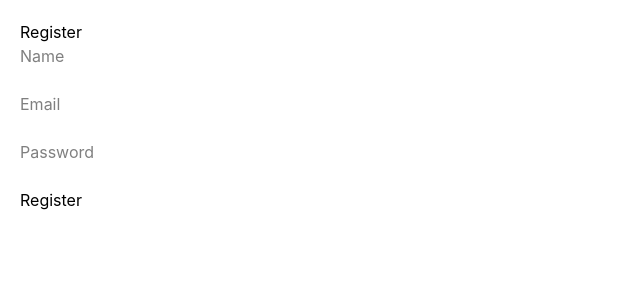
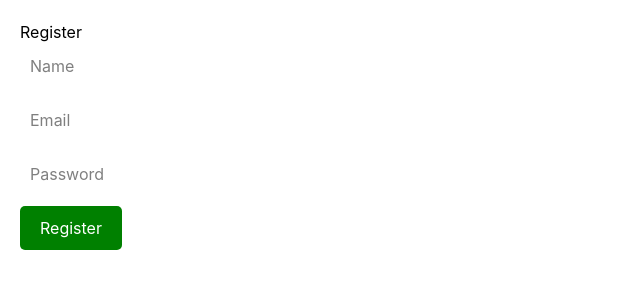
Before and after one commit to phatc541-tech/notes-app, a React (Vite) app in the folder client/: page /register in a window 1280 px wide. Shown: the top 300 px of the page, without its empty margins (0-640 px from the left). Built offline with nearby package versions, Linux system fonts and the light colour scheme.

Commit message:
finish local app

```diff
--- a/client/src/pages/Login.jsx
+++ b/client/src/pages/Login.jsx
@@ -1,66 +1,128 @@
-import { useState } from "react"
-import api from "../services/api"
+import { useState } from "react";
 
-export default function Login() {
+import { useNavigate } from "react-router-dom";
 
-  const [email, setEmail] = useState("")
-  const [password, setPassword] = useState("")
+import api from "../services/api";
+
+function Login() {
+
+  const navigate = useNavigate();
+
+  // =====================
+  // STATES
+  // =====================
+
+  const [email, setEmail] = useState("");
+
+  const [password, setPassword] = useState("");
+
+  // =====================
+  // LOGIN
+  // =====================
 
   const handleLogin = async (e) => {
 
-    e.preventDefault()
+    e.preventDefault();
 
     try {
 
-      const res = await api.post("/auth/login", {
-        email,
-        password
-      })
-      localStorage.setItem("token", res.data.token);
-      alert("Login Success")
+      const res = await api.post(
 
+        "/auth/login",
 
-      console.log(res.data)
+        {
+          email,
+          password
+        }
+
+      );
+
+      console.log(res.data);
+
+      localStorage.setItem(
+        "token",
+        res.data.token
+      );
+
+      alert("Login Success");
+
+      navigate("/");
 
     } catch (error) {
 
-      console.log(error)
+      console.log(error);
 
-      alert("Login Failed")
+      alert("Login Failed");
 
     }
-  }
+
+  };
 
   return (
 
-    <div>
+    <div
+      style={{
+        padding: "20px"
+      }}
+    >
 
       <h1>Login</h1>
 
       <form onSubmit={handleLogin}>
 
+        {/* EMAIL */}
+
         <input
           type="email"
           placeholder="Email"
-          onChange={(e) => setEmail(e.target.value)}
+          value={email}
+          onChange={(e) =>
+            setEmail(e.target.value)
+          }
+          style={{
+            width: "300px",
+            padding: "10px",
+            marginBottom: "10px"
+          }}
         />
 
         <br />
 
+        {/* PASSWORD */}
+
         <input
           type="password"
           placeholder="Password"
-          onChange={(e) => setPassword(e.target.value)}
+          value={password}
+          onChange={(e) =>
+            setPassword(e.target.value)
+          }
+          style={{
+            width: "300px",
+            padding: "10px",
+            marginBottom: "10px"
+          }}
         />
 
         <br />
 
-        <button type="submit">
+        <button
+          type="submit"
+          style={{
+            background: "#2563eb",
+            color: "white",
+            border: "none",
+            padding: "10px 20px",
+            borderRadius: "5px"
+          }}
+        >
           Login
         </button>
 
       </form>
 
     </div>
-  )
+  );
 }
+
+export default Login;
--- a/client/src/pages/Register.jsx
+++ b/client/src/pages/Register.jsx
@@ -6,17 +6,22 @@ import api from "../services/api";
 
 function Register() {
 
-  // navigate
   const navigate = useNavigate();
 
-  // states
+  // =====================
+  // STATES
+  // =====================
+
   const [name, setName] = useState("");
 
   const [email, setEmail] = useState("");
 
   const [password, setPassword] = useState("");
 
-  // register
+  // =====================
+  // REGISTER
+  // =====================
+
   const handleRegister = async (e) => {
 
     e.preventDefault();
@@ -24,53 +29,51 @@ function Register() {
     try {
 
       const res = await api.post(
+
         "/auth/register",
+
         {
           name,
           email,
           password
         }
+
       );
 
       console.log(res.data);
 
-      // lưu token
       localStorage.setItem(
-
         "token",
-
         res.data.token
-
       );
 
       alert("Register Success");
 
-      // reset form
-      setName("");
-
-      setEmail("");
-
-      setPassword("");
-
-      // vào home luôn
       navigate("/");
 
     } catch (error) {
 
-      console.log(error.response.data);
+      console.log(error);
 
       alert("Register Failed");
 
     }
+
   };
 
   return (
 
-    <div style={{ padding: "20px" }}>
+    <div
+      style={{
+        padding: "20px"
+      }}
+    >
 
       <h1>Register</h1>
 
       <form onSubmit={handleRegister}>
+
+        {/* NAME */}
 
         <input
           type="text"
@@ -79,10 +82,16 @@ function Register() {
           onChange={(e) =>
             setName(e.target.value)
           }
+          style={{
+            width: "300px",
+            padding: "10px",
+            marginBottom: "10px"
+          }}
         />
 
         <br />
-        <br />
+
+        {/* EMAIL */}
 
         <input
           type="email"
@@ -91,10 +100,16 @@ function Register() {
           onChange={(e) =>
             setEmail(e.target.value)
           }
+          style={{
+            width: "300px",
+            padding: "10px",
+            marginBottom: "10px"
+          }}
         />
 
         <br />
-        <br />
+
+        {/* PASSWORD */}
 
         <input
           type="password"
@@ -103,12 +118,25 @@ function Register() {
           onChange={(e) =>
             setPassword(e.target.value)
           }
+          style={{
+            width: "300px",
+            padding: "10px",
+            marginBottom: "10px"
+          }}
         />
 
         <br />
-        <br />
 
-        <button type="submit">
+        <button
+          type="submit"
+          style={{
+            background: "green",
+            color: "white",
+            border: "none",
+            padding: "10px 20px",
+            borderRadius: "5px"
+          }}
+        >
           Register
         </button>
 
--- a/client/src/services/api.js
+++ b/client/src/services/api.js
@@ -3,7 +3,7 @@ import axios from "axios";
 const api = axios.create({
 
   baseURL:
-    "https://YOUR-RENDER-URL.onrender.com/api"
+    "http://localhost:3001/api"
 
 });
 
```
Also changed, not shown: 1 other file (tests, documents, lock files or other folders).
